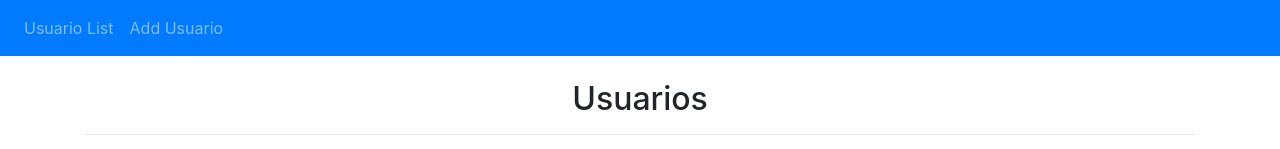
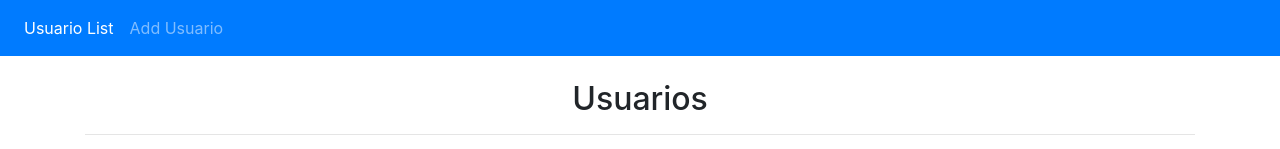
Before and after one commit to WinnterWolf/Spring-Angular-CRUD-FrontEnd, an Angular app: page /usuarios in a window 1280 px wide. Shown: the top 149 px of the page. Built offline with nearby package versions, Linux system fonts and the light colour scheme; no server answers.

Commit message:
correçao de erro no botao Usuario List

```diff
--- a/src/app/app.component.html
+++ b/src/app/app.component.html
@@ -2,7 +2,7 @@
   <!-- Links -->
   <ul class="navbar-nav">
     <li class="nav-item">
-        <a routerLink="employees" class="nav-link" routerLinkActive="active">Usuario List</a>
+        <a routerLink="usuarios" class="nav-link" routerLinkActive="active">Usuario List</a>
     </li>
     <li class="nav-item">
         <a routerLink="add" class="nav-link" routerLinkActive="active">Add Usuario</a>
```
